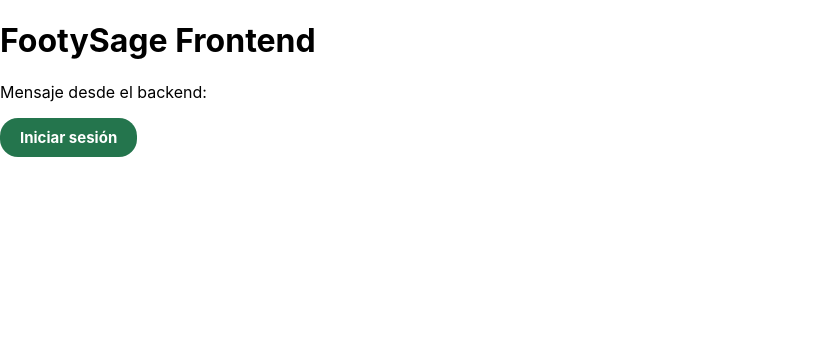
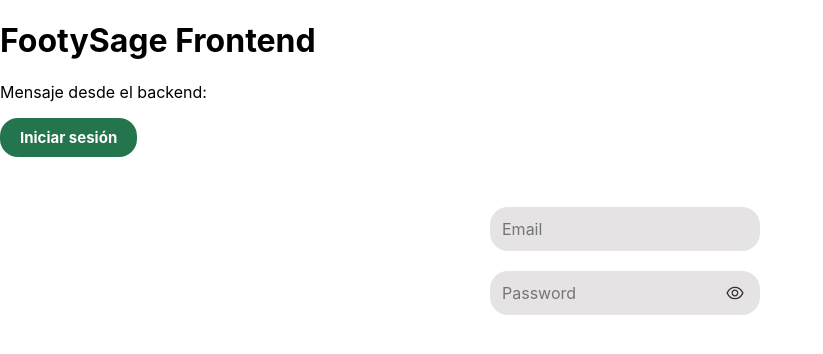
Before and after one commit to Jaime-Linares/FootySage, a React (Create React App) app in the folder frontend/: page /login in a window 1280 px wide. Shown: the top 354 px of the page, without its empty margins (0-823 px from the left). Built offline with nearby package versions, Linux system fonts and the light colour scheme; no server answers.

Commit message:
feat: add custom text input component

```diff
--- a/frontend/src/App.js
+++ b/frontend/src/App.js
@@ -1,5 +1,6 @@
 import React, { useEffect, useState } from 'react';
 import CustomButton from './components/CustomButton';
+import CustomTextInput from './components/CustomTextInput';
 
 
 function App() {
@@ -14,14 +15,26 @@ function App() {
 
   return (
     <div>
+      {/* Prueba conexión backend */}
       <div>
         <h1>FootySage Frontend</h1>
         <p>Mensaje desde el backend: {mensaje}</p>
       </div>
+      {/* Prueba CustomButton */}
       <div>
         <CustomButton
           title="Iniciar sesión"
           onPress={() => console.log('Login')}
+        />
+      </div>
+      {/* Prueba CustomTextInput */}
+      <div style={{ width: '300px', margin: '50px auto', display: 'flex', flexDirection: 'column', gap: '20px' }}>
+        <CustomTextInput
+          placeholder="Email"
+        />
+        <CustomTextInput
+          placeholder="Password"
+          showPasswordToggle
         />
       </div>
     </div>
--- /dev/null
+++ b/frontend/src/components/CustomTextInput.jsx
@@ -0,0 +1,79 @@
+import React, { useState } from 'react';
+import PropTypes from 'prop-types';
+import { AiOutlineEye, AiOutlineEyeInvisible } from 'react-icons/ai';
+
+
+const CustomTextInput = ({ containerStyle = {}, style = {}, placeholder = '', showPasswordToggle = false }) => {
+  const [isPasswordVisible, setIsPasswordVisible] = useState(false);
+  const [isFocused, setIsFocused] = useState(false);
+
+  const inputStyle = {
+    backgroundColor: 'var(--color-lightgrey)',
+    border: isFocused ? '2px solid var(--color-green)' : '2px solid transparent',
+    borderRadius: 'var(--border-radius)',
+    padding: '10px',
+    paddingRight: showPasswordToggle ? '40px' : '10px',
+    fontSize: 'var(--font-size-base)',
+    fontFamily: 'var(--font-family-base)',
+    width: '100%',
+    boxSizing: 'border-box',
+    outline: 'none',
+    transition: 'border 0.2s ease-in-out',
+    ...style,
+  };
+
+  const containerBaseStyle = {
+    position: 'relative',
+    display: 'flex',
+    alignItems: 'center',
+    width: '90%',
+    ...containerStyle,
+  };
+
+  const iconWrapperStyle = {
+    position: 'absolute',
+    right: '10px',
+    padding: '5px',
+    borderRadius: '50%',
+    backgroundColor: isPasswordVisible ? 'var(--color-green)' : 'transparent',
+    transition: 'background-color 0.3s ease-in-out',
+    display: 'flex',
+    alignItems: 'center',
+    justifyContent: 'center',
+    cursor: 'pointer',
+  };
+
+  return (
+    <div style={containerBaseStyle}>
+      <input
+        type={showPasswordToggle && !isPasswordVisible ? 'password' : 'text'}
+        placeholder={placeholder}
+        style={inputStyle}
+        onFocus={() => setIsFocused(true)}
+        onBlur={() => setIsFocused(false)}
+      />
+      {showPasswordToggle && (
+        <div
+          onClick={() => setIsPasswordVisible(!isPasswordVisible)}
+          style={iconWrapperStyle}
+        >
+          {isPasswordVisible ? (
+            <AiOutlineEyeInvisible size={20} color="#fff" />
+          ) : (
+            <AiOutlineEye size={20} color="#333" />
+          )}
+        </div>
+      )}
+    </div>
+  );
+};
+
+CustomTextInput.propTypes = {
+  containerStyle: PropTypes.object,
+  style: PropTypes.object,
+  placeholder: PropTypes.string,
+  showPasswordToggle: PropTypes.bool,
+};
+
+
+export default CustomTextInput;
```
